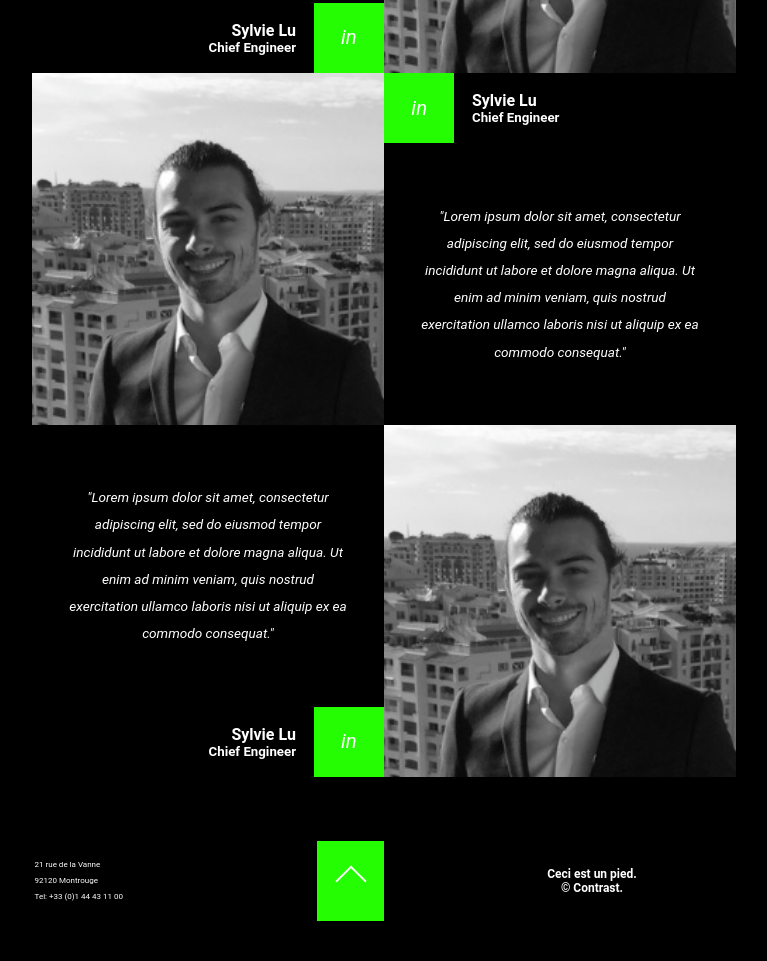
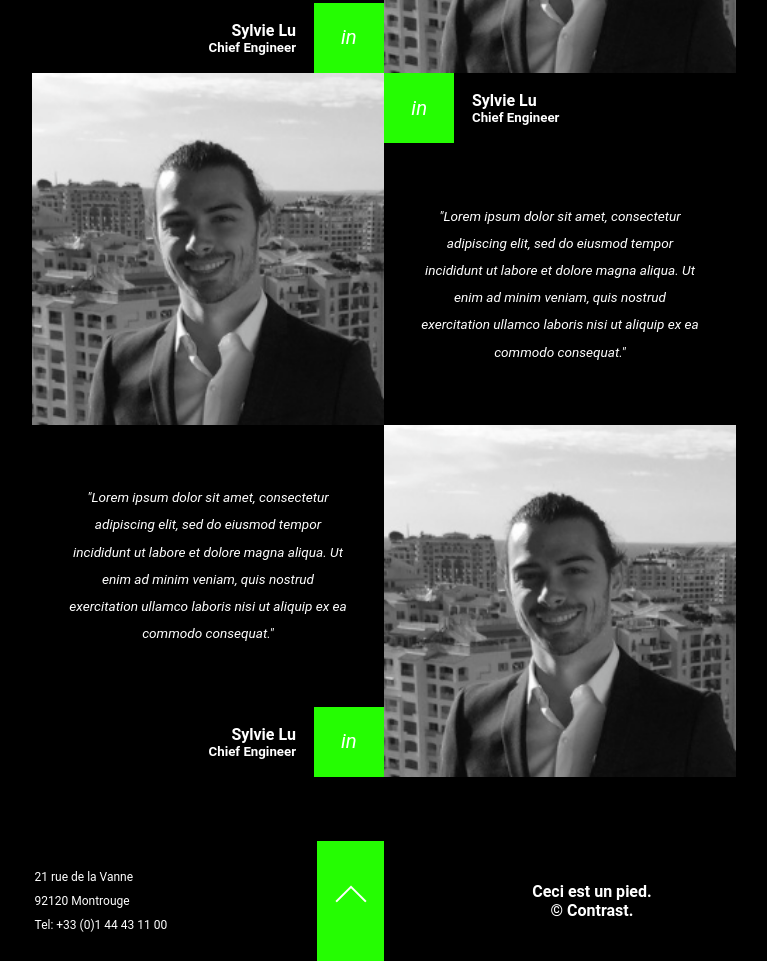
Before and after one commit to ArthurGuez/2020_fil_rouge, a plain HTML site: page index.html in a window 1280 px wide. Shown: the part 3336-4297 px from the top of the page, without its empty margins (32-799 px from the left). Before the commit the page ends 4257 px from the top, so only its background shows below. Drawn offline with nearby package versions, Linux system fonts and the light colour scheme.

Commit message:
Modification Footer

```diff
--- a/style.css
+++ b/style.css
@@ -409,19 +409,19 @@ button{
 
 footer{
     width: 65vw;
-    height: 10vh;
+    height: 15vh;
     display: flex;
     flex-direction: row;
     flex-wrap: wrap;
 }
 
 footer p{
-    font-size: 0.5em;
+    font-size: 0.75em;
 }
 
 footer h6 {
     width: 50%;
-    font-size: 0.75em;
+    font-size: 1em;
     text-align: center;
 }
 
```
